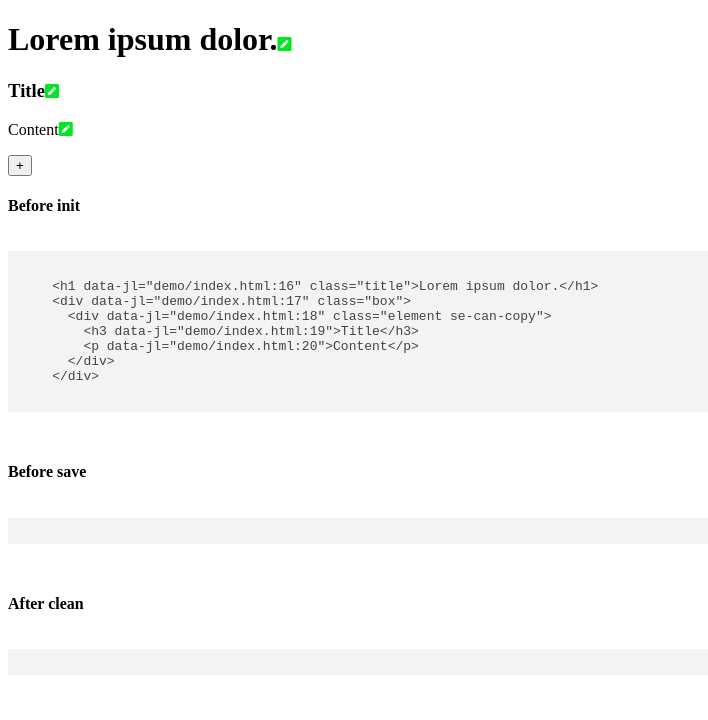
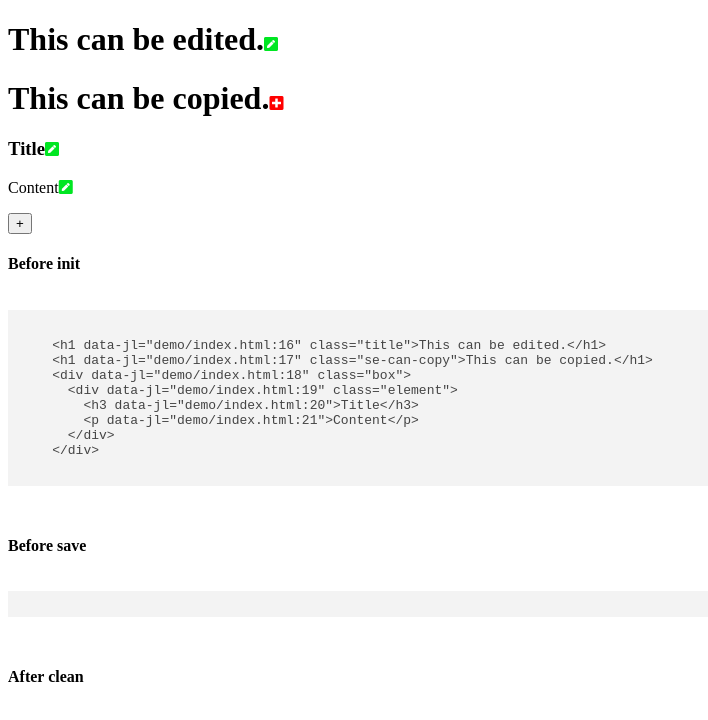
Before and after one commit to chiunhau/simple-editor, a website built with webpack: page demo/index.html in a window 1280 px wide. Shown: the whole page, without its empty margins (0-708 px from the left). Built offline with nearby package versions, Linux system fonts and the light colour scheme.

Commit message:
Add can copy

```diff
--- a/demo/index.html
+++ b/demo/index.html
@@ -13,9 +13,10 @@
 </head>
 <body>
   <div id="editor">
-    <h1 class="title">Lorem ipsum dolor.</h1>
+    <h1 class="title">This can be edited.</h1>
+    <h1 class="se-can-copy">This can be copied.</h1>
     <div class="box">
-      <div class="element se-can-copy">
+      <div class="element">
         <h3>Title</h3>
         <p>Content</p>
       </div>
--- a/index.js
+++ b/index.js
@@ -60,11 +60,11 @@ import './simple-editor.css';
         // $(this).attr('contentEditable', 'true');
 
 
-        $(this).wrapInner('<div class="se-auto-editable-wrapper" contentEditable="true"></div>')
+        $(this).wrapInner('<div class="se-auto-wrapper" contentEditable="true"></div>')
         // $(this).parent().append('<div class="se-editable-icon"></div>')
-        $(this).find('.se-auto-editable-wrapper').append('<i class="fas fa-pen-square se-auto-editable-icon"></i>');
+        $(this).find('.se-auto-wrapper').append('<i class="fas fa-pen-square se-auto-editable-icon"></i>');
 
-        $(this).find('.se-auto-editable-wrapper').blur(function() {
+        $(this).find('.se-auto-wrapper').blur(function() {
           save(node);
         });
         return this
@@ -82,6 +82,24 @@ import './simple-editor.css';
 
         $extendable.append($plus);
 
+        return this
+      })
+
+      node.find('.se-can-copy').each(function() {
+        const canCopy = $(this);
+
+        $(this).wrapInner('<div class="se-auto-wrapper"></div>')
+        // $(this).parent().append('<div class="se-editable-icon"></div>')
+        $(this)
+          .find('.se-auto-wrapper')
+          .append('<i class="fas fa-plus-square se-auto-can-copy-icon"></i>')
+          .find('.se-auto-can-copy-icon')
+          .first()
+          .click(function() {
+            console.log('new copy');
+            const newCopy = $(this).parent().parent();
+            newCopy.after(newCopy.clone(true, true));
+          })
         return this
       })
 
@@ -126,10 +144,10 @@ function clean(node) {
     $(this).removeAttr('contentEditable');
   });
 
-  saveNode.find('.se-auto-editable-wrapper').contents()
+  saveNode.find('.se-auto-wrapper').contents()
     .unwrap();
 
-  saveNode.find('.se-auto-editable-icon').remove();
+  saveNode.find('.se-auto-editable-icon, .se-auto-can-copy-icon').remove();
 
   saveNode.find('.se-auto-extendable').each(function() {
     $(this).removeClass('se-auto-extendable');
--- a/simple-editor.css
+++ b/simple-editor.css
@@ -13,3 +13,8 @@
   font-size: 16px;
   color: #00e622;
 }
+
+.se-auto-can-copy-icon {
+  font-size: 16px;
+  color: #f00;
+}
```
